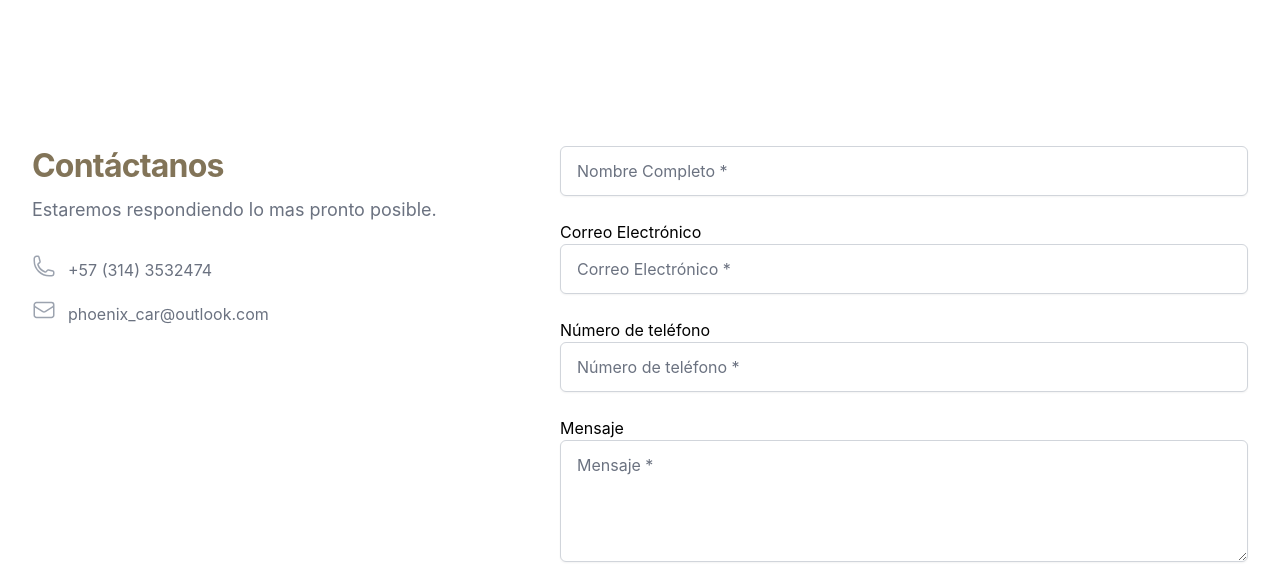
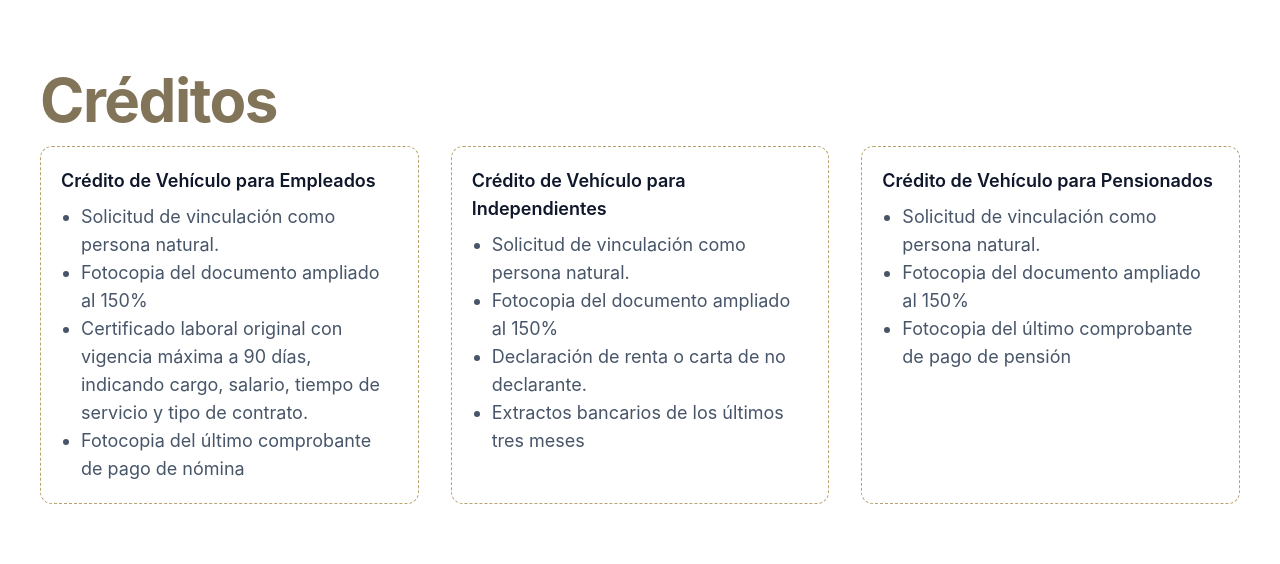
Before and after one commit to shelsyn/Phoenix_Car, a Next.js app: page /quienesSomos in a window 1280 px wide. Shown: the part 2229-2793 px from the top of the page. Built offline with nearby package versions, Linux system fonts and the light colour scheme.

Commit message:
feat: Agregar componente Creditos a la página QuienesSomos

```diff
--- /dev/null
+++ b/src/components/QuienesSomos/Creditos.jsx
@@ -0,0 +1,58 @@
+const cards = [
+    {
+      name: 'Crédito de Vehículo para Empleados',
+      details: [
+        'Solicitud de vinculación como persona natural.',
+        'Fotocopia del documento ampliado al 150%',
+        'Certificado laboral original con vigencia máxima a 90 días, indicando cargo, salario, tiempo de servicio y tipo de contrato.',
+        'Fotocopia del último comprobante de pago de nómina'
+      ]
+    },
+    {
+      name: 'Crédito de Vehículo para Independientes',
+      details: [
+        'Solicitud de vinculación como persona natural.',
+        'Fotocopia del documento ampliado al 150%',
+        'Declaración de renta o carta de no declarante.',
+        'Extractos bancarios de los últimos tres meses'
+      ]
+    },
+    {
+      name: 'Crédito de Vehículo para Pensionados',
+      details: [
+        'Solicitud de vinculación como persona natural.',
+        'Fotocopia del documento ampliado al 150%',
+        'Fotocopia del último comprobante de pago de pensión'
+      ]
+    }
+  ];
+
+  export default function Creditos() {
+    return (
+      <section id="Creditos" className="">
+        <div className="relative isolate overflow-hidden bg-white mt-5 py-0 sm:py-0">
+          <div className="mx-auto max-w-7xl px-6 lg:px-10">
+            <div className="mx-auto max-w-2xl lg:mx-0">
+              <h2 className="text-5xl font-bold tracking-tight text-gold-goldTitle xs:text-4xl lg:text-6xl">Créditos</h2>
+            </div>
+            <div className="mx-auto grid max-w-2xl grid-cols-1 gap-6 mt-4 lg:mx-0 lg:max-w-none lg:grid-cols-3 lg:gap-8">
+              {cards.map((card) => (
+                <div key={card.name} className="flex flex-col gap-x-4 rounded-xl border border-dashed border-gold-goldButton p-5">
+                  <div className="lg:text-lg sm:text-base leading-7">
+                    <h3 className="font-semibold text-slate-900">{card.name}</h3>
+                    {card.details && (
+                      <ul className="list-disc pl-5 mt-2">
+                        {card.details.map((detail, idx) => (
+                          <li key={idx} className="text-slate-600">{detail}</li>
+                        ))}
+                      </ul>
+                    )}
+                  </div>
+                </div>
+              ))}
+            </div>
+          </div>
+        </div>
+      </section>
+    );
+  }
--- a/src/pages/quienesSomos/index.jsx
+++ b/src/pages/quienesSomos/index.jsx
@@ -4,6 +4,7 @@ import QuienesSomos from "@/components/QuienesSomos/QuienesSomos";
 import HeaderQuienesSomos from "@/components/QuienesSomos/HeaderQuienesSomos";
 import Beneficios from "@/components/QuienesSomos/Beneficios";
 import { Contacto } from "@/components/Contacto";
+import Creditos from "@/components/QuienesSomos/Creditos";
 
 
 
@@ -14,6 +15,7 @@ export default function SobreNosotros(){
         <QuienesSomos />
          <Beneficios />
         <Politicas />
+        <Creditos />
         <Contacto />
         <Footer />
         <div className="z-[100]">
```
